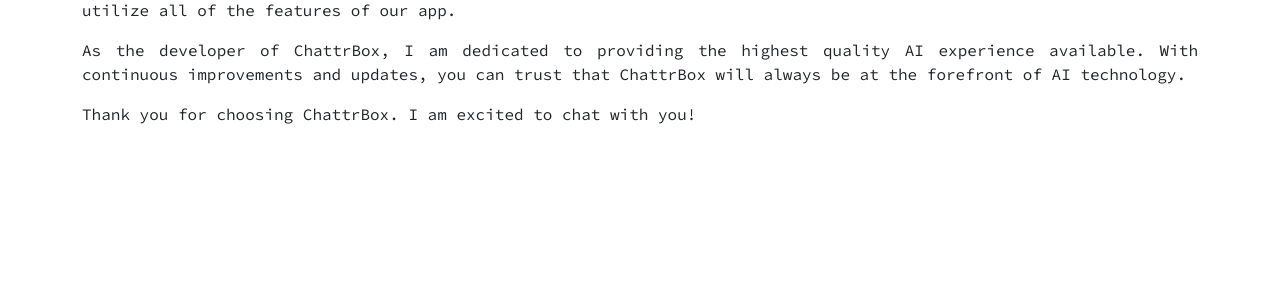
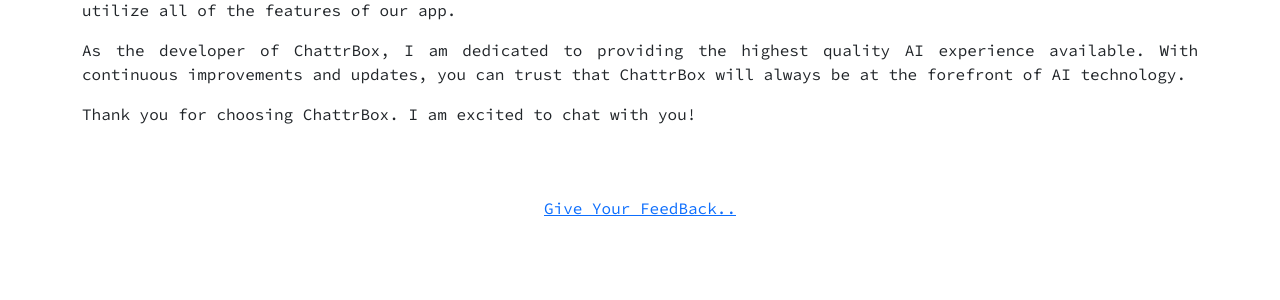
Before and after one commit to rhythmd18/ChattrBox, a Flask app: page /aboutus in a window 1280 px wide. Shown: the part 332-632 px from the top of the page. Run offline with Flask 2, Linux system fonts and the light colour scheme; a user stored in the database is signed in; some libraries are stand-ins or nearby versions.

Commit message:
Necessary changes made

```diff
--- a/ChattrBox/templates/aboutus.html
+++ b/ChattrBox/templates/aboutus.html
@@ -12,4 +12,7 @@
       <p>As the developer of ChattrBox, I am dedicated to providing the highest quality AI experience available. With continuous improvements and updates, you can trust that ChattrBox will always be at the forefront of AI technology.</p>
       <p>Thank you for choosing ChattrBox. I am excited to chat with you!</p>
   </div>
+  <div class="container" style="text-align: center; margin-top: 70px">
+    <a href="https://forms.gle/YNzcBcsDNEJsswjD8">Give Your FeedBack..</a>
+  </div>
 {% endblock %}
--- a/ChattrBox/templates/layout_after_signin.html
+++ b/ChattrBox/templates/layout_after_signin.html
@@ -40,7 +40,7 @@
                             <path d="M9.796 1.343c-.527-1.79-3.065-1.79-3.592 0l-.094.319a.873.873 0 0 1-1.255.52l-.292-.16c-1.64-.892-3.433.902-2.54 2.541l.159.292a.873.873 0 0 1-.52 1.255l-.319.094c-1.79.527-1.79 3.065 0 3.592l.319.094a.873.873 0 0 1 .52 1.255l-.16.292c-.892 1.64.901 3.434 2.541 2.54l.292-.159a.873.873 0 0 1 1.255.52l.094.319c.527 1.79 3.065 1.79 3.592 0l.094-.319a.873.873 0 0 1 1.255-.52l.292.16c1.64.893 3.434-.902 2.54-2.541l-.159-.292a.873.873 0 0 1 .52-1.255l.319-.094c1.79-.527 1.79-3.065 0-3.592l-.319-.094a.873.873 0 0 1-.52-1.255l.16-.292c.893-1.64-.902-3.433-2.541-2.54l-.292.159a.873.873 0 0 1-1.255-.52l-.094-.319zm-2.633.283c.246-.835 1.428-.835 1.674 0l.094.319a1.873 1.873 0 0 0 2.693 1.115l.291-.16c.764-.415 1.6.42 1.184 1.185l-.159.292a1.873 1.873 0 0 0 1.116 2.692l.318.094c.835.246.835 1.428 0 1.674l-.319.094a1.873 1.873 0 0 0-1.115 2.693l.16.291c.415.764-.42 1.6-1.185 1.184l-.291-.159a1.873 1.873 0 0 0-2.693 1.116l-.094.318c-.246.835-1.428.835-1.674 0l-.094-.319a1.873 1.873 0 0 0-2.692-1.115l-.292.16c-.764.415-1.6-.42-1.184-1.185l.159-.291A1.873 1.873 0 0 0 1.945 8.93l-.319-.094c-.835-.246-.835-1.428 0-1.674l.319-.094A1.873 1.873 0 0 0 3.06 4.377l-.16-.292c-.415-.764.42-1.6 1.185-1.184l.292.159a1.873 1.873 0 0 0 2.692-1.115l.094-.319z"/>
                         </svg>
                     </a>
-                    <ul class="dropdown-menu shadow p-2 mb-3 bg-body-tertiary">
+                    <ul class="dropdown-menu shadow p-2 mb-3 bg-body-tertiary" style="opacity: 0.5;">
                         <li><a class="dropdown-item" href="/changepassword">Change Password</a></li>
                         <li><a class="dropdown-item" href="/deleteaccount">Delete Account</a></li>
                         <li><hr class="dropdown-divider"></li>
```
